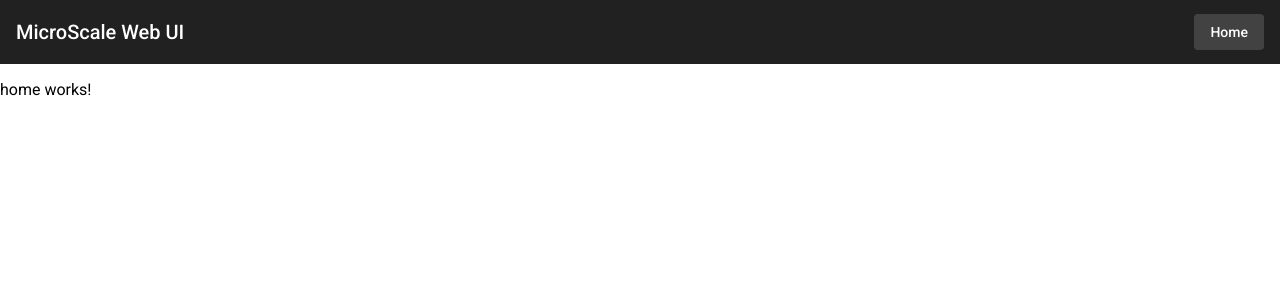
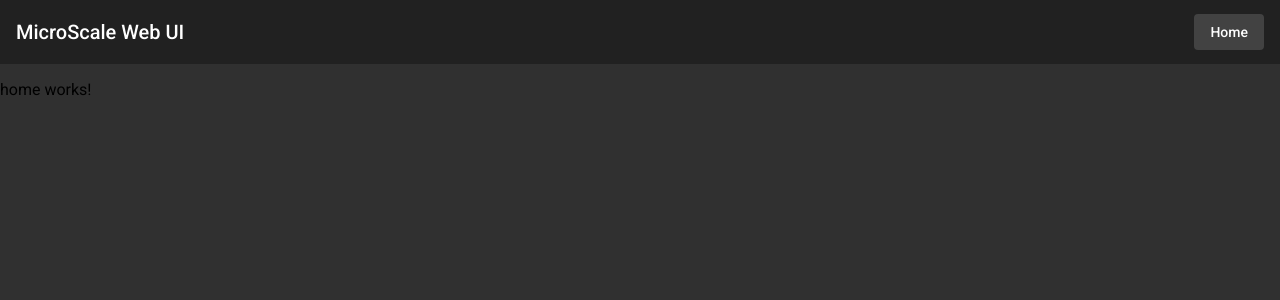
Before and after one commit to Rithy58/MicroScale, an Angular app in the folder web-ui/: page / in a window 1280 px wide. Shown: the top 300 px of the page. Built offline with nearby package versions, Linux system fonts and the light colour scheme.

Commit message:
Added Background Color

```diff
--- a/web-ui/src/styles.scss
+++ b/web-ui/src/styles.scss
@@ -1,4 +1,4 @@
 /* You can add global styles to this file, and also import other style files */
 
 html, body { height: 100%; }
-body { margin: 0; font-family: Roboto, "Helvetica Neue", sans-serif; }
+body { margin: 0; font-family: Roboto, "Helvetica Neue", sans-serif; background-color: #303030}
```
